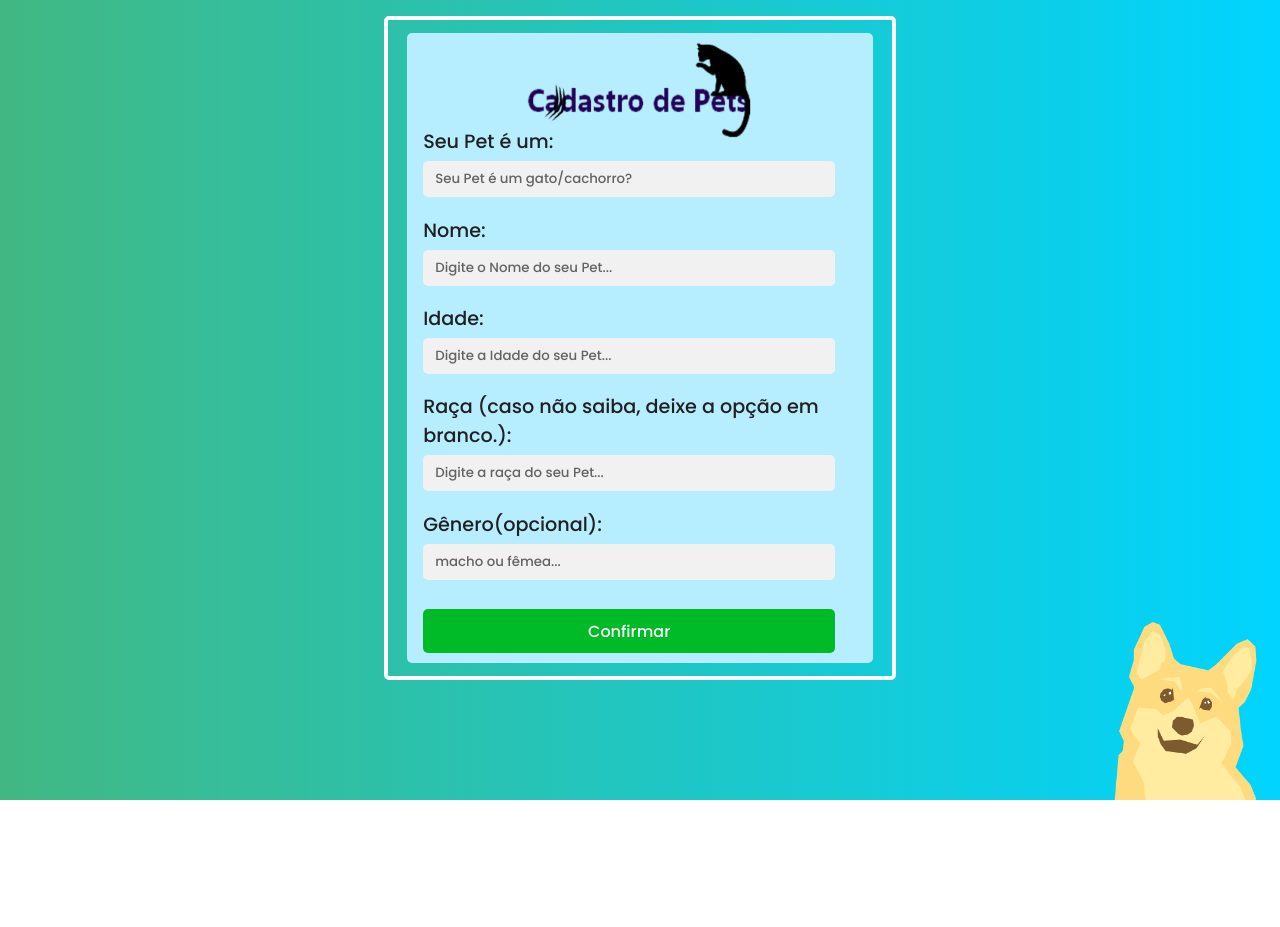
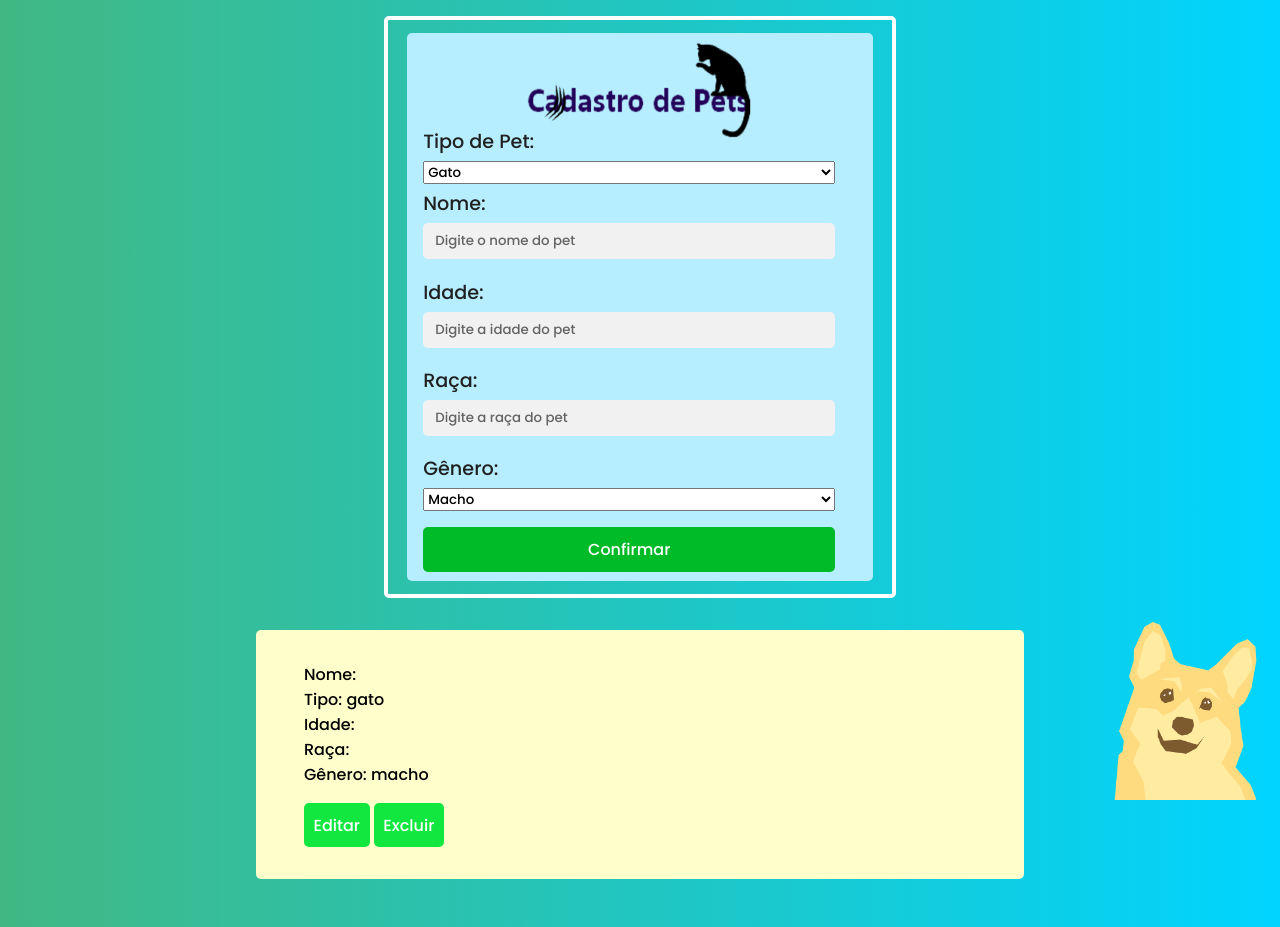
Before and after one commit to lucas22022008/cadastro_pets, a plain HTML site: page index.html in a window 1280 px wide. Both pictures are taken after a click on the button "Confirmar". Before the commit the page ends 800 px from the top, so only its background shows below. Drawn offline with Linux system fonts and the light colour scheme.

Commit message:
funcionalidade adicionada
agora o cadastro possui uma funcionalidade de adicionar os pets, entretanto o projeto ainda requer ajustes no estilo, caso tenha alguma dica ou quiser conversar sobre programação, entre em contato: @lucasabmael_

```diff
--- a/index.html
+++ b/index.html
@@ -3,8 +3,10 @@
 <head>
     <meta charset="UTF-8">
     <meta name="viewport" content="width=device-width, initial-scale=1.0">
-    <title>Cadastro de Pets - @lucasabmael_</title>
+    <title>Cadastro de Pets</title>
+
     <link rel="stylesheet" href="style.css">
+    <script src="script.js"></script>
 </head>
 <body>
     <div class="contain-border">
@@ -13,25 +15,33 @@
                 <img src="imagens/titulo.png" alt="título">
             </div>
             <div class="main-contain">
-                <label for="tipo">Seu Pet é um:</label>
-                <input type="text" id="tipo" placeholder="Seu Pet é um gato/cachorro?">
-
-                <label for="name">Nome:</label>
-                <input type="text" id="name" placeholder="Digite o Nome do seu Pet...">
-
+                <label for="tipo">Tipo de Pet:</label>
+                <select id="tipo">
+                    <option value="gato">Gato</option>
+                    <option value="cachorro">Cachorro</option>
+                    <option value="macaco">macaco</option>
+                    <option value="coelho">coelho</option>
+                    <option value="cobra">cobra</option>
+                </select>
+                <label for="nome">Nome:</label>
+                <input type="text" id="nome" placeholder="Digite o nome do pet">
                 <label for="idade">Idade:</label>
-                <input type="text" id="idade" placeholder="Digite a Idade do seu Pet...">
-
-                <label for="raca">Raça (caso não saiba, deixe a opção em branco.):</label>
-                <input type="raca" id="raca" placeholder="Digite a raça do seu Pet...">
-
-                <label for="genero">Gênero(opcional):</label>
-                <input type="genero" id="genero" placeholder="macho ou fêmea...">
-
-                <button>Confirmar</button>
+                <input type="text" id="idade" placeholder="Digite a idade do pet">
+                <label for="raca">Raça:</label>
+                <input type="text" id="raca" placeholder="Digite a raça do pet">
+                <label for="genero">Gênero:</label>
+                <select id="genero">
+                    <option value="macho">Macho</option>
+                    <option value="femea">Fêmea</option>
+                    <option value="prefiro não dizer ou não sei">prefiro não dizer ou não sei</option>
+                </select>
+                <button onclick="adicionarPet()">Confirmar</button>
             </div>
         </div>
     </div>
-    <img src="imagens/dog.png" alt="doguinho" class="dog">
+
+    <div id="lista-pets"></div>
+
+    <img class="dog" src="imagens/dog.png" alt="doguinho">
 </body>
 </html>
--- /dev/null
+++ b/script.js
@@ -0,0 +1,107 @@
+function adicionarPet() {
+    const nomePet = document.getElementById('nome').value;
+    const tipoPet = document.getElementById('tipo').value;
+    const idadePet = document.getElementById('idade').value;
+    const racaPet = document.getElementById('raca').value;
+    const generoPet = document.getElementById('genero').value;
+
+    const petInfo = `<div class="pet-info">
+                        <p><strong>Nome:</strong> ${nomePet}</p>
+                        <p><strong>Tipo:</strong> ${tipoPet}</p>
+                        <p><strong>Idade:</strong> ${idadePet}</p>
+                        <p><strong>Raça:</strong> ${racaPet}</p>
+                        <p><strong>Gênero:</strong> ${generoPet}</p>
+                        <button onclick="editarPet(this)">Editar</button>
+                        <button onclick="excluirPet(this)">Excluir</button>
+                     </div>`;
+
+    document.getElementById('lista-pets').insertAdjacentHTML('beforeend', petInfo);
+
+    // Limpar os campos de input após adicionar o pet
+    document.getElementById('nome').value = '';
+    document.getElementById('idade').value = '';
+    document.getElementById('raca').value = '';
+
+    // Armazenar os dados do pet no localStorage
+    const petsCadastrados = JSON.parse(localStorage.getItem('pets')) || [];
+    petsCadastrados.push({
+        nome: nomePet,
+        tipo: tipoPet,
+        idade: idadePet,
+        raca: racaPet,
+        genero: generoPet
+    });
+    localStorage.setItem('pets', JSON.stringify(petsCadastrados));
+}
+
+// Recuperar os pets cadastrados do localStorage ao carregar a página
+document.addEventListener('DOMContentLoaded', () => {
+    atualizarListaPets();
+});
+
+function editarPet(button) {
+    const petInfoDiv = button.parentNode;
+    const nomePet = petInfoDiv.querySelector('p:nth-child(2) strong').textContent;
+    const tipoPet = petInfoDiv.querySelector('p:nth-child(1) strong').textContent;
+    const idadePet = petInfoDiv.querySelector('p:nth-child(3) strong').textContent;
+    const racaPet = petInfoDiv.querySelector('p:nth-child(4) strong').textContent;
+    const generoPet = petInfoDiv.querySelector('p:nth-child(5) strong').textContent;
+
+    document.getElementById('nome').value = nomePet;
+    document.getElementById('tipo').value = tipoPet;
+    document.getElementById('idade').value = idadePet;
+    document.getElementById('raca').value = racaPet;
+    document.getElementById('genero').value = generoPet;
+
+    excluirPet(button);
+}
+
+function excluirPet(button) {
+    const petInfoDiv = button.parentNode;
+    petInfoDiv.remove();
+
+    const petsCadastrados = JSON.parse(localStorage.getItem('pets')) || [];
+    const nomePet = petInfoDiv.querySelector('p:nth-child(2) strong').textContent;
+    const tipoPet = petInfoDiv.querySelector('p:nth-child(1) strong').textContent;
+    const idadePet = petInfoDiv.querySelector('p:nth-child(3) strong').textContent;
+    const racaPet = petInfoDiv.querySelector('p:nth-child(4) strong').textContent;
+    const generoPet = petInfoDiv.querySelector('p:nth-child(5) strong').textContent;
+
+    const petIndex = petsCadastrados.findIndex((pet) => {
+        return (
+            pet.nome === nomePet &&
+            pet.tipo === tipoPet &&
+            pet.idade === idadePet &&
+            pet.raca === racaPet &&
+            pet.genero === generoPet
+        );
+    });
+
+    if (petIndex !== -1) {
+        petsCadastrados.splice(petIndex, 1);
+        localStorage.setItem('pets', JSON.stringify(petsCadastrados)); // Atualizar o localStorage após exclusão
+    }
+}
+
+function atualizarListaPets() {
+    // Limpar a lista atual de pets exibidos na página
+    const listaPetsElement = document.getElementById('lista-pets');
+    listaPetsElement.innerHTML = '';
+
+    // Recuperar os pets cadastrados do localStorage
+    const petsCadastrados = JSON.parse(localStorage.getItem('pets')) || [];
+
+    // Recriar a lista de pets na página
+    petsCadastrados.forEach((pet) => {
+        const petInfo = `<div class="pet-info">
+                            <p><strong>Nome:</strong> ${pet.nome}</p>
+                            <p><strong>Tipo:</strong> ${pet.tipo}</p>
+                            <p><strong>Idade:</strong> ${pet.idade}</p>
+                            <p><strong>Raça:</strong> ${pet.raca}</p>
+                            <p><strong>Gênero:</strong> ${pet.genero}</p>
+                            <button onclick="editarPet(this)">Editar</button>
+                            <button onclick="excluirPet(this)">Excluir</button>
+                         </div>`;
+        listaPetsElement.insertAdjacentHTML('beforeend', petInfo);
+    });
+}
--- a/style.css
+++ b/style.css
@@ -41,7 +41,7 @@ body {
 }
 
 .contain {
-    background-color: rgb(183, 238, 255);
+    background-color: rgba(183, 238, 255);
     width: 100%;
     height: 100%;
     display: flex;
@@ -133,3 +133,29 @@ body {
         padding: 6px 6px;
     }
 }
+
+#lista-pets {
+    display: flex;
+    flex-direction: column;
+    gap: 1em;
+    width: 60%;
+}
+
+#lista-pets .pet-info {
+    width: 100%;
+    padding: 2em 3em;
+    background-color: #ffc;
+    border-radius: 5px;
+    margin: 2em 0;
+}
+
+#lista-pets .pet-info button {
+    padding: .6em .6em;
+    background-color: rgb(18, 231, 64);
+    margin-top: 1em;
+    border: none;
+    outline: none;
+    border-radius: 5px;
+    color: white;
+    font-size: 1em;
+}
```
